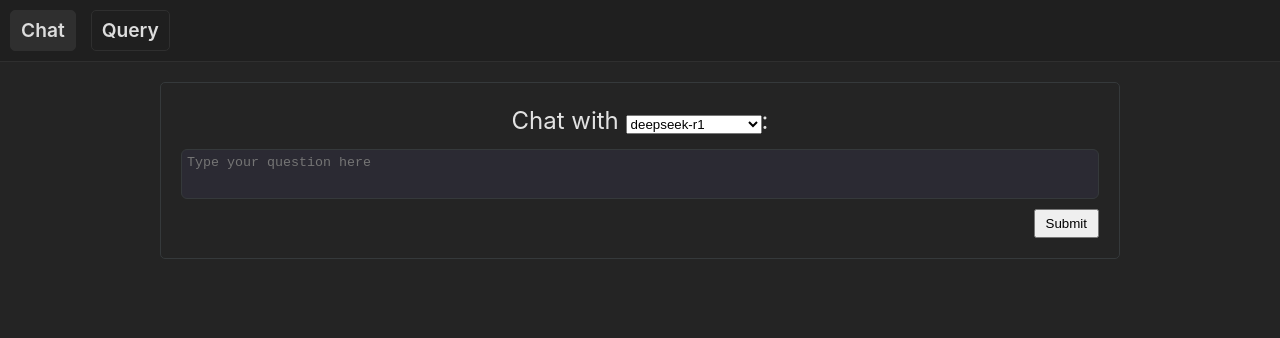
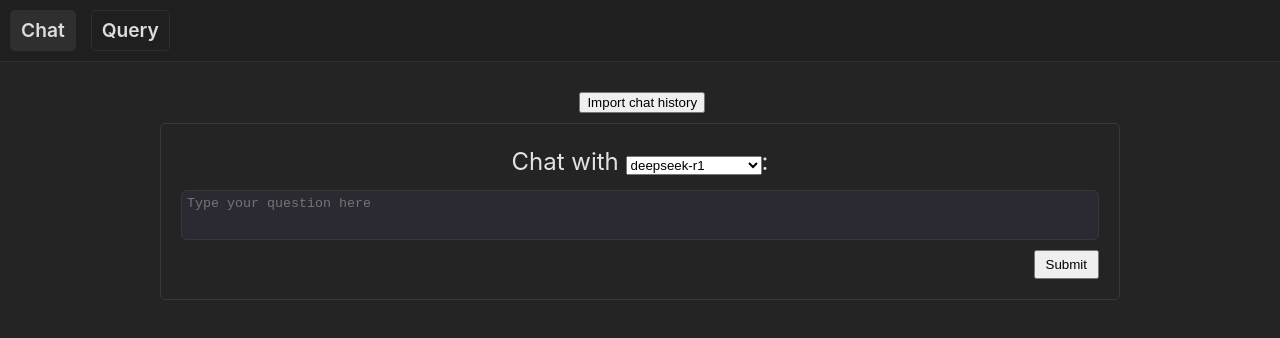
Before and after one commit to dairefinn/ollama-react-frontend, a React (Vite) app: page /chat in a window 1280 px wide. Shown: the top 338 px of the page. Built offline with nearby package versions, Linux system fonts and the light colour scheme.

Commit message:
Implemented a very basic way of exporting and reimporting chat history

```diff
--- a/src/index.css
+++ b/src/index.css
@@ -67,3 +67,8 @@
   display: flex;
   flex-direction: column;
 }
+
+.area-button-actions {
+  display: flex;
+  justify-content: center;
+}
--- a/src/pages/Chat.tsx
+++ b/src/pages/Chat.tsx
@@ -57,9 +57,53 @@
     setChatHistory([]);
   }
 
+  function exportChatHistory(): void {
+    const blob = new Blob([JSON.stringify(chatHistory)], { type: 'application/json' });
+
+    const a = document.createElement('a');
+    a.href = URL.createObjectURL(blob);
+    a.download = `chat-history-${model}-${new Date().toISOString()}.json`;
+
+    a.click();
+    a.remove();
+  }
+
+  function importChatHistory(): void {
+    const input = document.createElement('input');
+
+    input.type = 'file';
+    input.accept = '.json';
+
+    input.onchange = (event) => {
+      const file = (event.target as HTMLInputElement).files?.[0];
+      if (!file) return;
+
+      const reader = new FileReader();
+      reader.onload = (e) => {
+        const content = e.target?.result as string;
+        try {
+          const chatHistoryJson = JSON.parse(content);
+          setChatHistory(chatHistoryJson);
+          input.remove();
+        } catch {
+          alert('Invalid chat history file');
+        }
+      };
+
+      reader.readAsText(file);
+    };
+
+    input.click();
+  }
+
   return (
     <>
+      <div className='area-button-actions'>
         {chatHistory.length > 0 && <button onClick={clearChatHistory}>Clear chat history</button>}
+        &nbsp;
+        {chatHistory.length === 0 && <button onClick={importChatHistory}>Import chat history</button>}
+        {chatHistory.length > 0 && <button onClick={exportChatHistory}>Export chat history</button>}
+      </div>
 
       <div className='area-chat-history'>
         {
```
Lines whose indentation alone changed are shown as unchanged.
